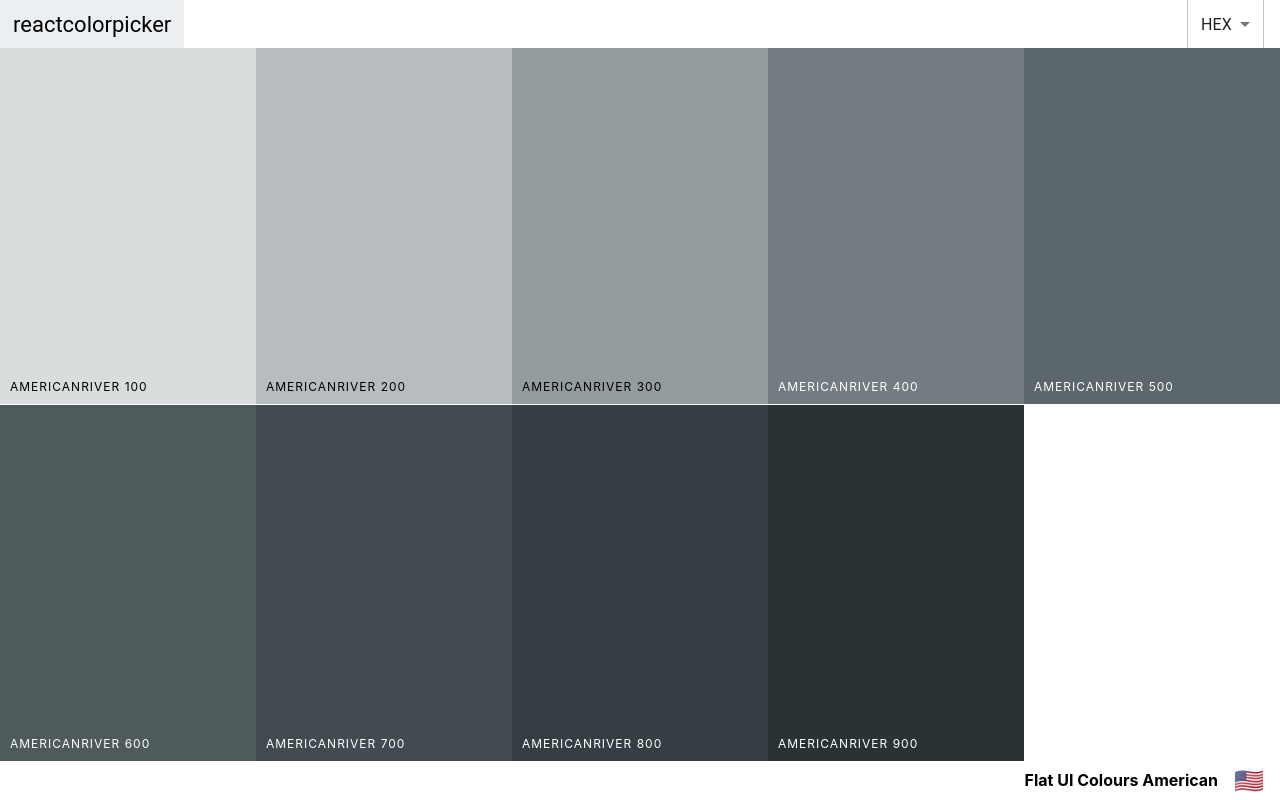
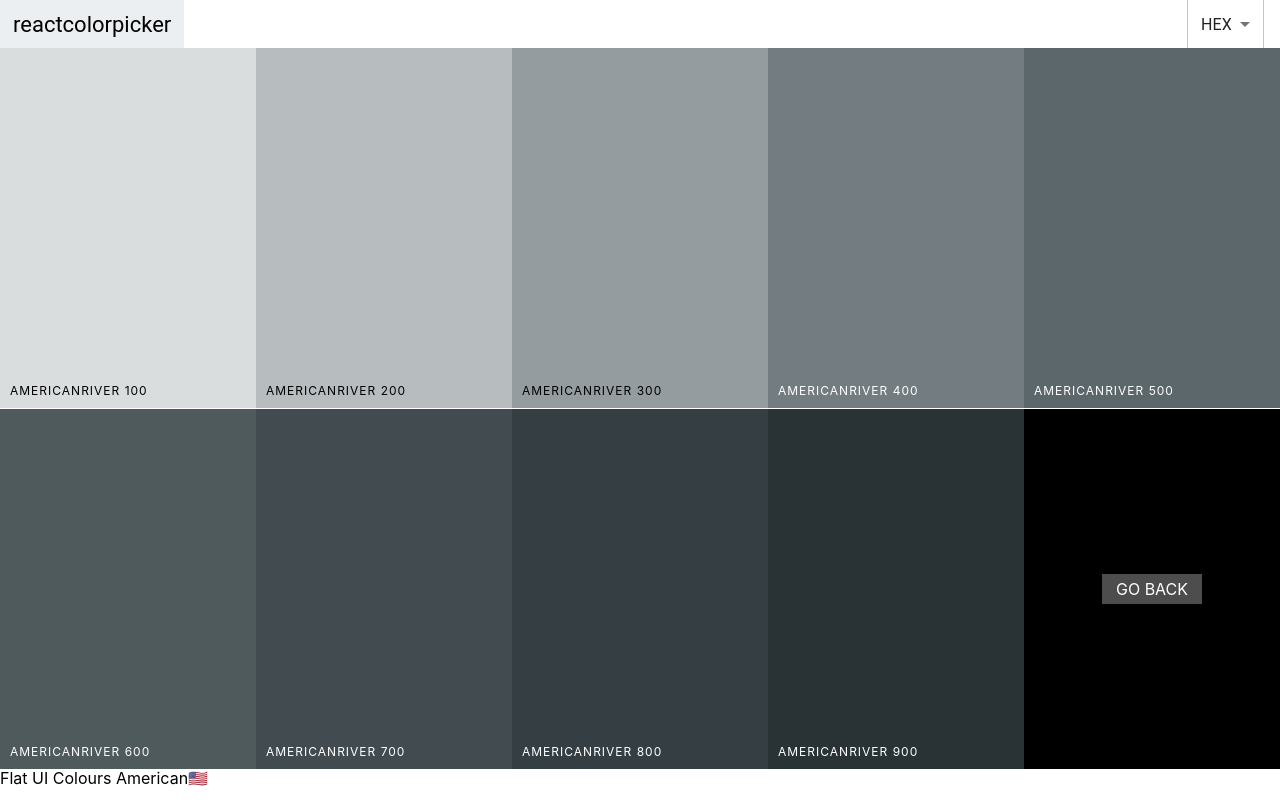
Before and after one commit to 1nandagopal/colours, a React (Create React App) app: page /palette/flat-ui-colours-american/americanriver in a window 1280 px wide. Built offline with nearby package versions, Linux system fonts and the light colour scheme.

Commit message:
Refactored and styled Palette.js and SingleColourPalette.js

```diff
--- a/src/Palette.css
+++ /dev/null
@@ -1,22 +0,0 @@
-.Palette {
-  height: 100vh;
-  display: flex;
-  flex-direction: column;
-}
-
-.Palette-colours {
-  height: 90%;
-}
-
-.Palette-footer {
-  background-color: white;
-  height: 5vh;
-  display: flex;
-  justify-content: flex-end;
-  align-items: center;
-  font-weight: bold;
-}
-.emoji {
-  font-size: 1.5rem;
-  margin: 0 1rem;
-}
--- a/src/Palette.js
+++ b/src/Palette.js
@@ -1,11 +1,34 @@
 import { Component } from "react";
 import ColourBox from "./ColourBox";
+import { withStyles } from "@mui/styles";
 
-import "./Palette.css";
 import Navbar from "./Navbar";
 import PaletteFooter from "./PaletteFooter";
 
-export default class Palette extends Component {
+const styles = {
+  Palette: {
+    height: "100vh",
+    display: "flex",
+    flexDirection: "column",
+  },
+  colours: {
+    height: "90%",
+  },
+  // [sizes.down("lg")]: {
+  //   width: "25%",
+  //   height: "33.3333%"
+  // },
+  // [sizes.down("md")]: {
+  //   width: "50%",
+  //   height: "20%"
+  // },
+  // [sizes.down("xs")]: {
+  //   width: "100%",
+  //   height: "10%"
+  // }
+};
+
+class Palette extends Component {
   constructor(props) {
     super(props);
     this.state = { level: 500, colourFormat: "hex" };
@@ -22,31 +45,32 @@
   }
 
   render() {
-    const colourBoxes = this.props.palette.colours[this.state.level].map(
-      (colour) => (
+    const { palette, classes } = this.props;
+    const colourBoxes = palette.colours[this.state.level].map((colour) => (
       <ColourBox
         background={colour[this.state.colourFormat]}
         name={colour.name}
-          moreUrl={`/palette/${this.props.palette.id}/${colour.id}`}
+        moreUrl={`/palette/${palette.id}/${colour.id}`}
         showingFullPalette
         key={colour.id}
       />
-      )
-    );
+    ));
 
     return (
-      <div className="Palette">
+      <div className={classes.Palette}>
         <Navbar
           changeLevel={this.changeLevel}
           level={this.state.level}
           changeColourFormat={this.changeColourFormat}
         />
-        <div className="Palette-colours">{colourBoxes}</div>
+        <div className={classes.colours}>{colourBoxes}</div>
         <PaletteFooter
-          paletteName={this.props.palette.paletteName}
-          emoji={this.props.palette.emoji}
+          paletteName={palette.paletteName}
+          emoji={palette.emoji}
         />
       </div>
     );
   }
 }
+
+export default withStyles(styles)(Palette);
--- a/src/SingleColourPalette.js
+++ b/src/SingleColourPalette.js
@@ -3,6 +3,48 @@
 import Navbar from "./Navbar";
 import PaletteFooter from "./PaletteFooter";
 import { Link } from "react-router-dom";
+import { withStyles } from "@mui/styles";
+
+const styles = {
+  Palette: {
+    height: "100vh",
+    display: "flex",
+    flexDirection: "column",
+  },
+  colours: {
+    height: "90%",
+  },
+  goBack: {
+    width: "20%",
+    height: "50%",
+    margin: "0 auto",
+    display: "inline-block",
+    position: "relative",
+    cursor: "pointer",
+    marginBottom: "-4px",
+    opacity: 1,
+    backgroundColor: "black",
+    "& a": {
+      color: "white",
+      width: "100px",
+      height: "30px",
+      position: "absolute",
+      display: "inline-block",
+      top: "50%",
+      left: "50%",
+      marginLeft: "-50px",
+      marginTop: "-15px",
+      textAlign: "center",
+      outline: "none",
+      background: "rgba(255, 255, 255, 0.3)",
+      fontSize: "1rem",
+      lineHeight: "30px",
+      textTransform: "uppercase",
+      border: "none",
+      textDecoration: "none",
+    },
+  },
+};
 
 class SingleColourPalette extends Component {
   constructor(props) {
@@ -28,6 +70,7 @@
   }
 
   render() {
+    const { palette, classes } = this.props;
     const colourBoxes = this.shades.map((colour) => (
       <ColourBox
         name={colour.name}
@@ -36,28 +79,22 @@
         showingFullPalette={false}
       />
     ));
-    console.log(this.shades);
     return (
-      <div className="SingleColourPalette Palette">
+      <div className={`${classes.Palette}`}>
         <Navbar level={false} changeColourFormat={this.changeColourFormat} />
-        <div className="Palette-colours">
+        <div className={classes.colours}>
           {colourBoxes}
-          <div className="go-back ColourBox">
-            <Link
-              to={`/palette/${this.props.palette.id}`}
-              className="back-button"
-            >
-              Go Back
-            </Link>
+          <div className={`${classes.goBack}`}>
+            <Link to={`/palette/${palette.id}`}>Go Back</Link>
           </div>
         </div>
         <PaletteFooter
-          paletteName={this.props.palette.paletteName}
-          emoji={this.props.palette.emoji}
+          paletteName={palette.paletteName}
+          emoji={palette.emoji}
         />
       </div>
     );
   }
 }
 
-export default SingleColourPalette;
+export default withStyles(styles)(SingleColourPalette);
```
Lines whose indentation alone changed are shown as unchanged.
